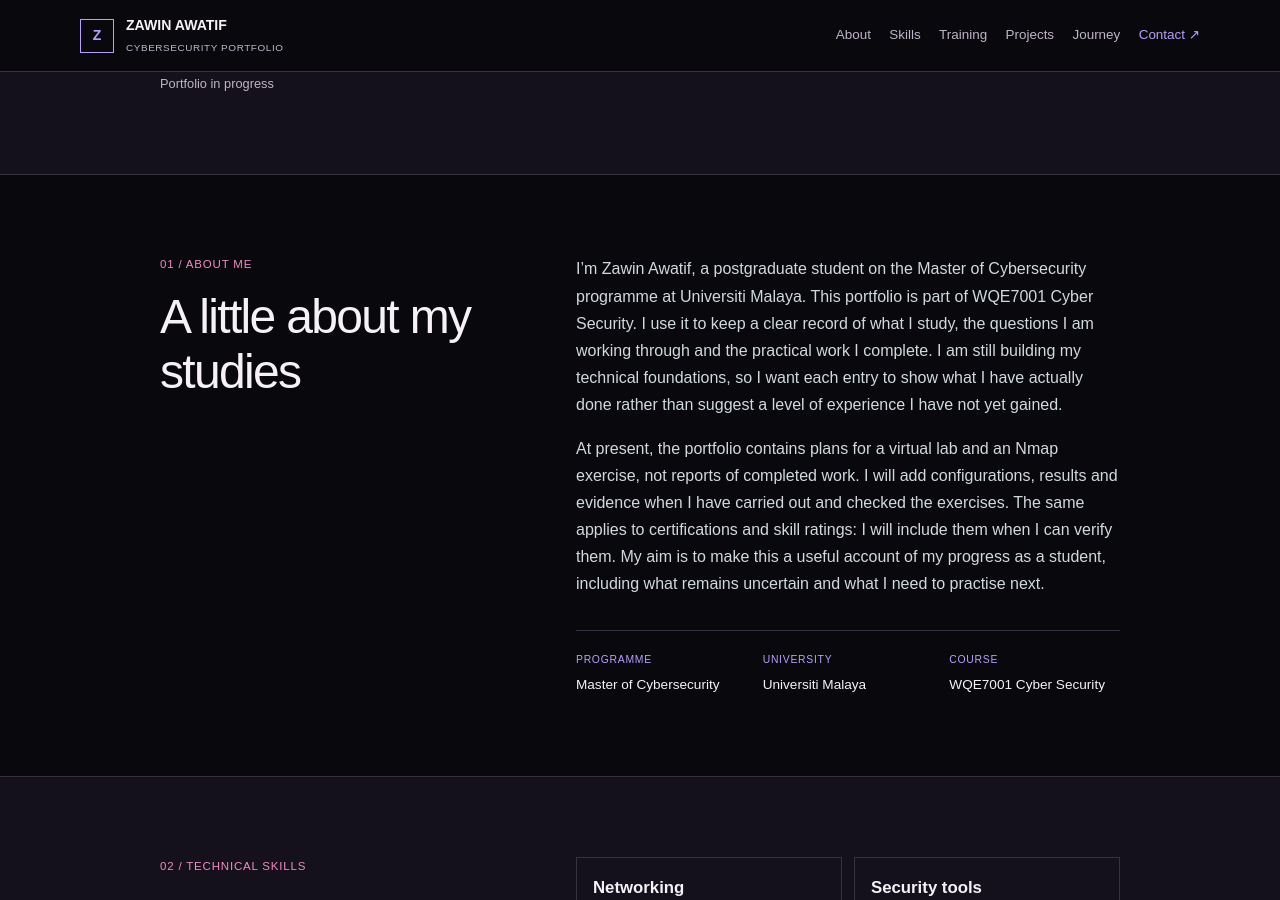
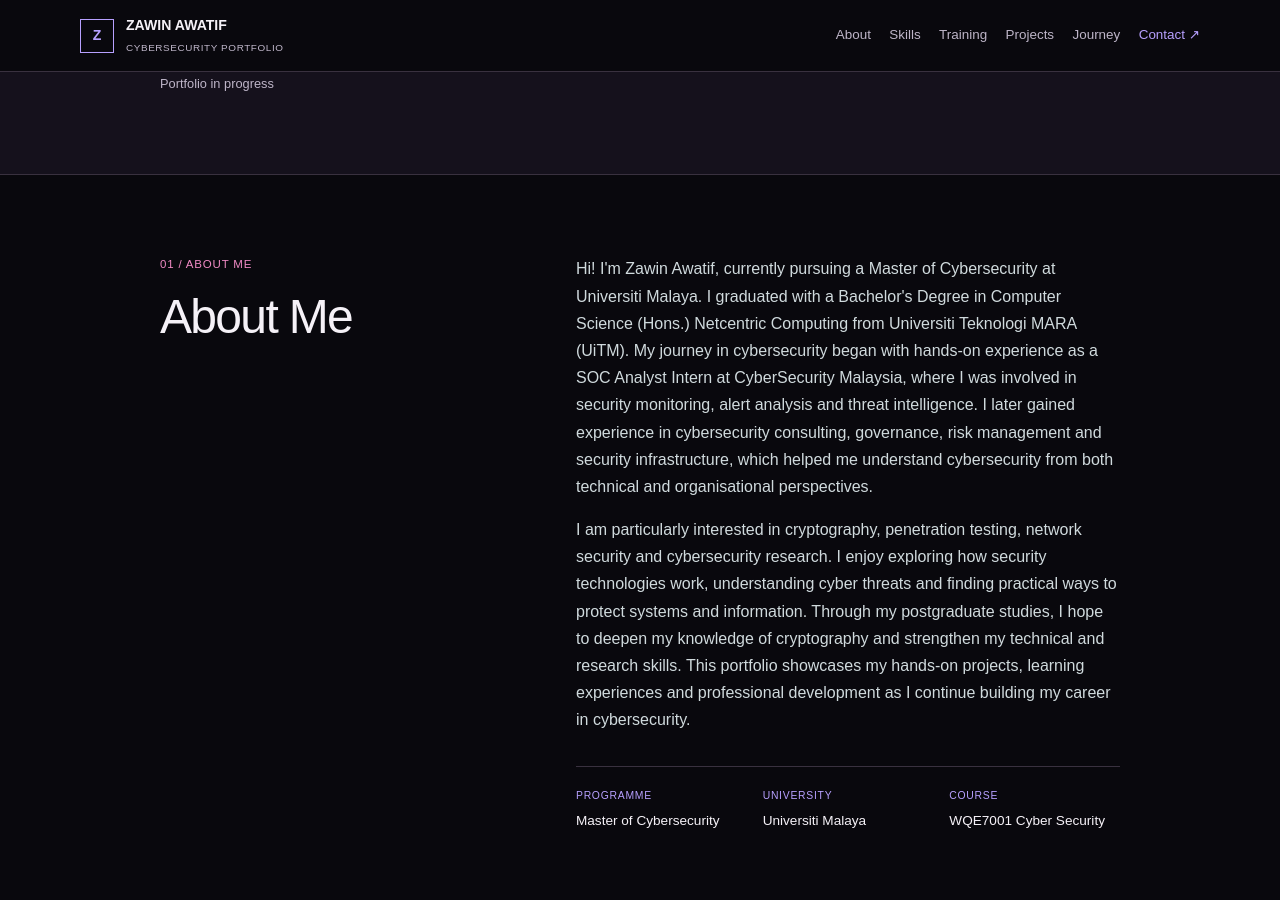
Before and after one commit to WinZapri/cybersecurity-portfolio, a Jekyll site: the page built from index.md, in a window 1280 px wide and 900 px high, scrolled down 331 px. Built offline with Jekyll 4.4.1, drawn with Linux system fonts in a browser that asks for light colours.

Commit message:
docs: update about me
Co-authored-by: Copilot App <223556219+Copilot@users.noreply.github.com>

```diff
--- a/index.md
+++ b/index.md
@@ -15,11 +15,11 @@ description: Coursework and learning notes by Zawin Awatif, a postgraduate cyber
 <section class="section" id="about" aria-labelledby="about-title">
   <div class="section-heading">
     <p class="eyebrow">01 / About me</p>
-    <h2 id="about-title">A little about my studies</h2>
+    <h2 id="about-title">About Me</h2>
   </div>
   <div class="section-body">
-    <p>I’m Zawin Awatif, a postgraduate student on the Master of Cybersecurity programme at Universiti Malaya. This portfolio is part of WQE7001 Cyber Security. I use it to keep a clear record of what I study, the questions I am working through and the practical work I complete. I am still building my technical foundations, so I want each entry to show what I have actually done rather than suggest a level of experience I have not yet gained.</p>
-    <p>At present, the portfolio contains plans for a virtual lab and an Nmap exercise, not reports of completed work. I will add configurations, results and evidence when I have carried out and checked the exercises. The same applies to certifications and skill ratings: I will include them when I can verify them. My aim is to make this a useful account of my progress as a student, including what remains uncertain and what I need to practise next.</p>
+    <p>Hi! I'm Zawin Awatif, currently pursuing a Master of Cybersecurity at Universiti Malaya. I graduated with a Bachelor's Degree in Computer Science (Hons.) Netcentric Computing from Universiti Teknologi MARA (UiTM). My journey in cybersecurity began with hands-on experience as a SOC Analyst Intern at CyberSecurity Malaysia, where I was involved in security monitoring, alert analysis and threat intelligence. I later gained experience in cybersecurity consulting, governance, risk management and security infrastructure, which helped me understand cybersecurity from both technical and organisational perspectives.</p>
+    <p>I am particularly interested in cryptography, penetration testing, network security and cybersecurity research. I enjoy exploring how security technologies work, understanding cyber threats and finding practical ways to protect systems and information. Through my postgraduate studies, I hope to deepen my knowledge of cryptography and strengthen my technical and research skills. This portfolio showcases my hands-on projects, learning experiences and professional development as I continue building my career in cybersecurity.</p>
     <div class="about-meta">
       <div><span class="meta-label">Programme</span><strong>Master of Cybersecurity</strong></div>
       <div><span class="meta-label">University</span><strong>Universiti Malaya</strong></div>
```
